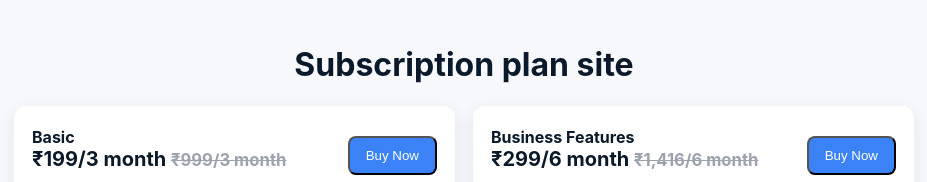
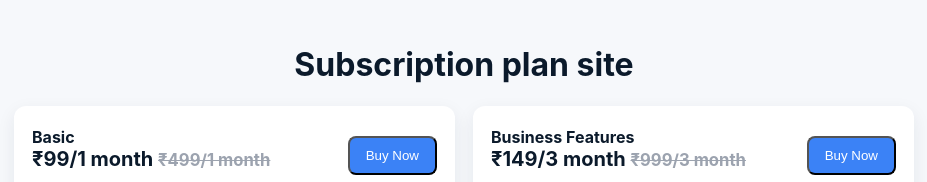
Before and after one commit to pagalmafia05-ship-it/fake-phonepe-sound-box-subscription-plan, a plain HTML site: page index.html in a window 1280 px wide. Shown: the top 182 px of the page, without its empty margins (176-1103 px from the left). Drawn offline with Linux system fonts and the light colour scheme.

Commit message:
Update index.html

```diff
--- a/index.html
+++ b/index.html
@@ -70,15 +70,15 @@
       {
         id: 'basic',
         title: 'Basic',
-        price: '₹199/3 month',
-        oldPrice: '₹999/3 month',
+        price: '₹99/1 month',
+        oldPrice: '₹499/1 month',
         highlights: ['200 Amount Limit per day','72% Sound Box','800 SMS Sending','Realtime Transaction','50000 Transaction Limit']
       },
       {
         id: 'business',
         title: 'Business Features',
-        price: '₹299/6 month',
-        oldPrice: '₹1,416/6 month',
+        price: '₹149/3 month',
+        oldPrice: '₹999/3 month',
         highlights: ['500 Amount Limit per day','100% Sound Box','2000 SMS Sending','Realtime Transaction','100000 Transaction Limit']
       }
       ]
```
